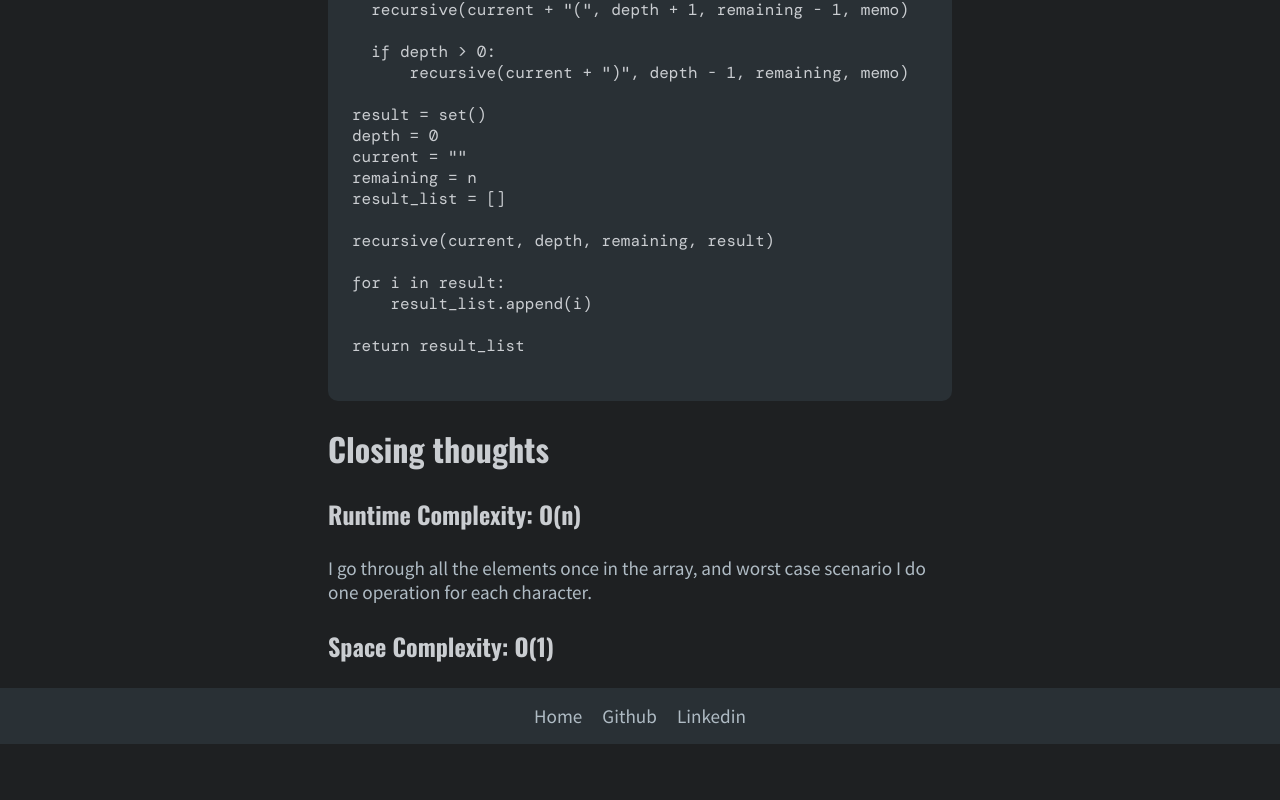
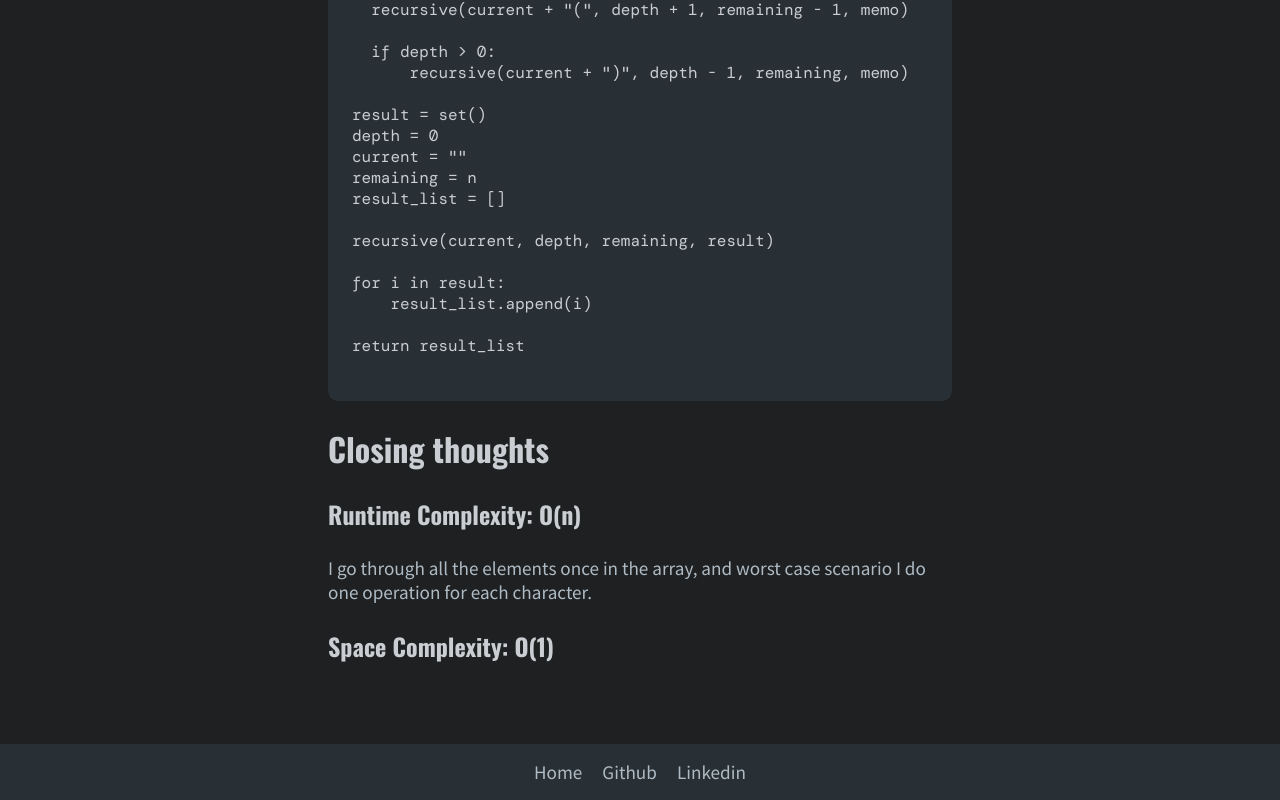
Before and after one commit to 021478963/021478963.github.io, a plain HTML site: page leetcode_documentation/subpages/template.html in a window 1280 px wide. Shown: the part 870-1670 px from the top of the page. Before the commit the page ends 1614 px from the top, so only its background shows below. Drawn offline with Linux system fonts and the light colour scheme.

Commit message:
i commit too much

```diff
--- a/leetcode_documentation/css/style.css
+++ b/leetcode_documentation/css/style.css
@@ -143,7 +143,7 @@ main {
 } */
 
 footer {
-  margin-top: var(--margin--outer);
+  margin-top: max(5rem, 5vh);
   padding: var(--margin--inner);
   background-color: var(--color--bg--accent);
   display: flex;
```
